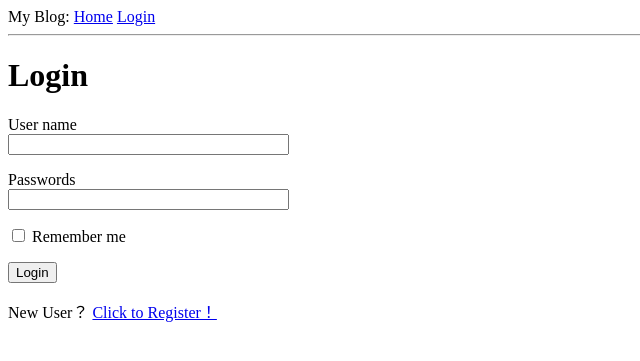
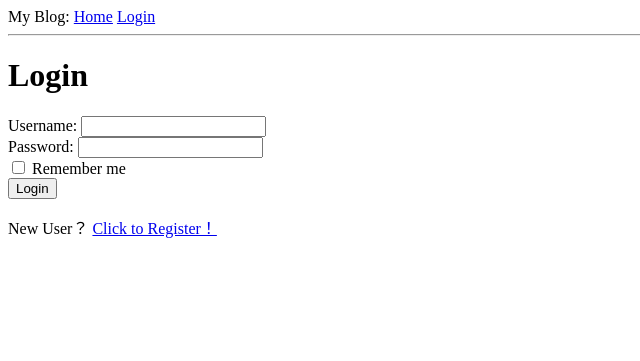
Before and after one commit to CodeShibaGo/m3-week-07-a2623212, a Flask app: page /login in a window 1280 px wide. Shown: the top 361 px of the page, without its empty margins (0-640 px from the left). Run offline with Flask 3, Linux system fonts and the light colour scheme.

Commit message:
feat: 將login頁面成土炮方式重寫 #137

```diff
--- a/flask102/app/models.py
+++ b/flask102/app/models.py
@@ -39,7 +39,7 @@ class User(UserMixin, db.Model):
 
 @login.user_loader
 def load_user(id):
-    return db.session.get(User, int(id))
+    return db.session.get(User, id)
 
 
 class Post(db.Model):
--- a/flask102/app/routes.py
+++ b/flask102/app/routes.py
@@ -2,11 +2,11 @@ from flask import render_template, flash, redirect, url_for, request
 from flask_login import current_user, login_user, logout_user, login_required
 from sqlalchemy import select, func
 from app import app, db
-from app.forms import LoginForm, RegistrationForm, EditProfileForm
+from app.forms import EditProfileForm
 from app.models import User
 from urllib.parse import urlsplit
-from werkzeug.security import generate_password_hash
 from datetime import datetime, timezone
+from werkzeug.security import generate_password_hash, check_password_hash
 import mysql.connector
 
 conn = mysql.connector.connect(user='root', password='root',
@@ -18,6 +18,7 @@ cursor = conn.cursor()
 
 @app.before_request
 def before_request():
+    print('before request')
     if current_user.is_authenticated:
         current_user.last_seen = datetime.now(timezone.utc)
         db.session.commit()
@@ -27,6 +28,7 @@ def before_request():
 @app.route('/index')
 @login_required
 def index():
+    print('Index!')
     posts = [
         {
             'author': {'username': 'Kenny'},
@@ -39,27 +41,42 @@ def index():
     ]
     return render_template(template_name_or_list='index.html', title='Home', posts=posts)
 
-
+# Login
 @app.route('/login', methods=['GET', 'POST'])
 def login():
     if current_user.is_authenticated:
         return redirect(url_for('index'))
-    form = LoginForm()
-    if form.validate_on_submit():
-        input_name = form.username.data
-        user = db.session.scalar(select(User).where(
-            User.username == {input_name}
-        ))
-        if user is None or not user.check_password(form.password.data):
-            flash('Incorrect username or password')
+
+    if request.method == 'POST':
+        username = request.form.get('username')
+        password = request.form.get('password')
+        remember_me = request.form.get('rememberMe')
+        # From Database get the username and password
+        query = ("SELECT password, email, id FROM user WHERE username = %s ")
+        cursor.execute(query, (username,))
+        result = cursor.fetchone()
+        if result is None:
             print('Incorrect username or password')
             return redirect(url_for('login'))
-        login_user(user, remember=form.remember_me.data)
+
+        hash_password = result[0]
+        email = result[1]
+        id = result[2]
+
+        if not check_password_hash(hash_password, password):
+            print('Incorrect username or password')
+            return redirect(url_for('login'))
+
+        user = User(username,email)
+        login_user(user, remember=True)
+        print('login success')
+        print(current_user.is_active)
+        print(current_user.is_authenticated)
         next_page = request.args.get('next')
         if not next_page or urlsplit(next_page).netloc != '':
             next_page = url_for('index')
         return redirect(next_page)
-    return render_template(template_name_or_list='login.html', title='Login', form=form)
+    return render_template(template_name_or_list='login.html', title='Login')
 
 
 @app.route('/logout')
--- a/flask102/app/templates/login.html
+++ b/flask102/app/templates/login.html
@@ -1,26 +1,26 @@
-{% extends "base.html"%}
-
-{% block content %}
-    <h1> Login </h1>
-    <form action="" method="post" novalidate>
-        {{form.hidden_tag()}}
-        <p>
-            {{form.username.label}}<br>
-            {{form.username(size=32)}}<br>
-            {% for error in form.username.errors %}
-            <span style="color: red;">[{{error}}]</span>
-            {% endfor %}
-        </p>
-        <p>
-            {{form.password.label}}<br>
-            {{form.password(size=32)}}<br>
-            {% for error in form.password.errors %}
-            <span style="color: red;">[{{error}}]</span>
-            {% endfor %}
-        </p>
-        <p>{{form.remember_me()}} {{form.remember_me.label}}</p>
-        <p>{{form.submit()}}</p>
-    </form>
-    <p> New User？ <a href="{{ url_for('register') }}"> Click to Register！</a></p>
+{% extends "base.html"%} {% block content %}
+<h1>Login</h1>
+<form action="" method="post" novalidate>
+  <input type="hidden" name="csrf_token" value="{{ csrf_token() }}" />
+  <div>
+    <label for="username">Username:</label>
+    <input type="text" id="username" name="username" required />
+  </div>
+  <div>
+    <label for="password">Password:</label>
+    <input type="password" id="password" name="password" required />
+  </div>
+  <div>
+    <input type="checkbox" id="rememberMe" name="rememberMe" />
+    <label for="rememberMe">Remember me</label>
+  </div>
+  <div>
+    <input type="submit" value="Login" />
+  </div>
+</form>
+<p>
+  New User？
+  <a href="{{ url_for('register') }}"> Click to Register！</a>
+</p>
 
 {% endblock %}
```
